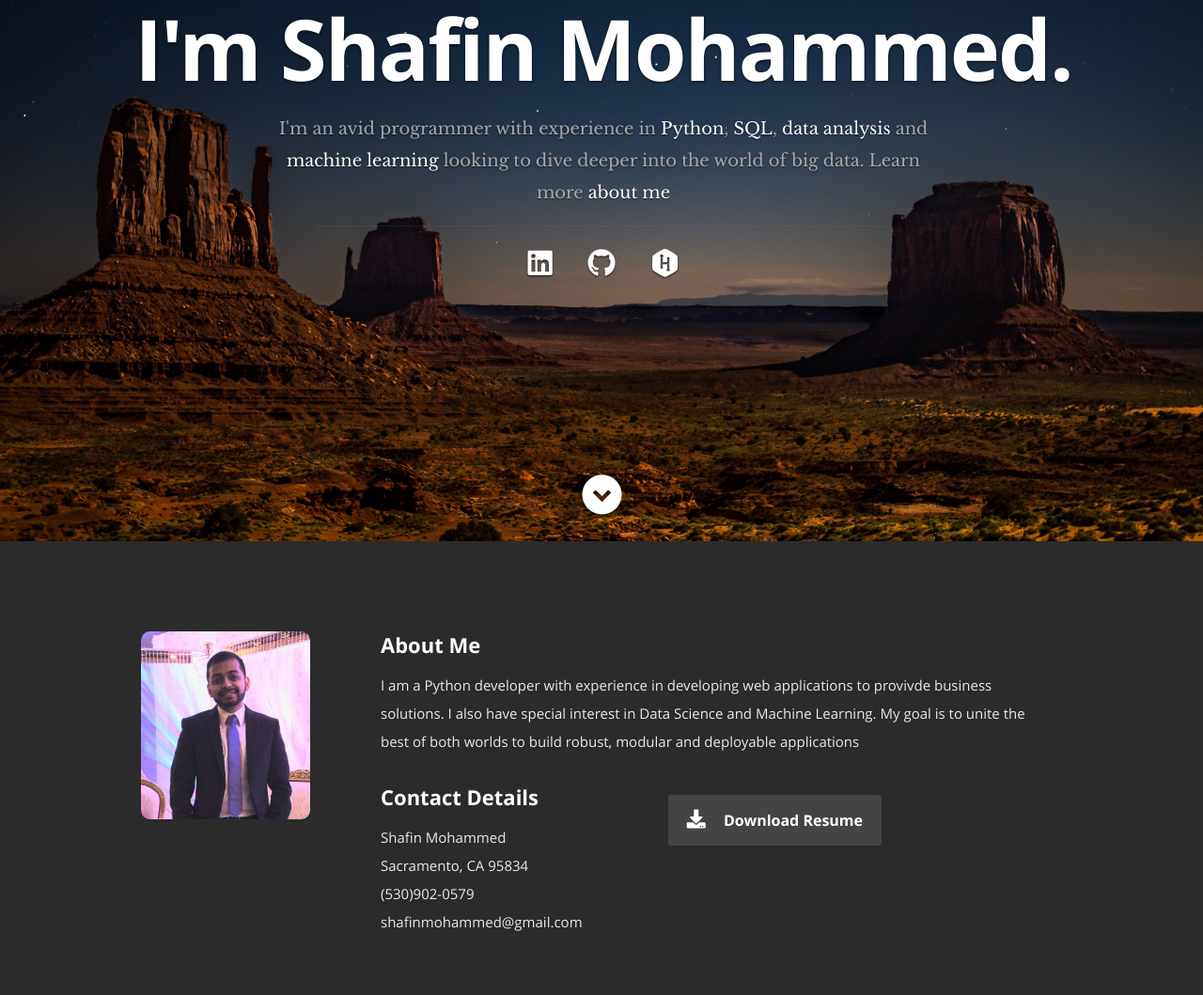
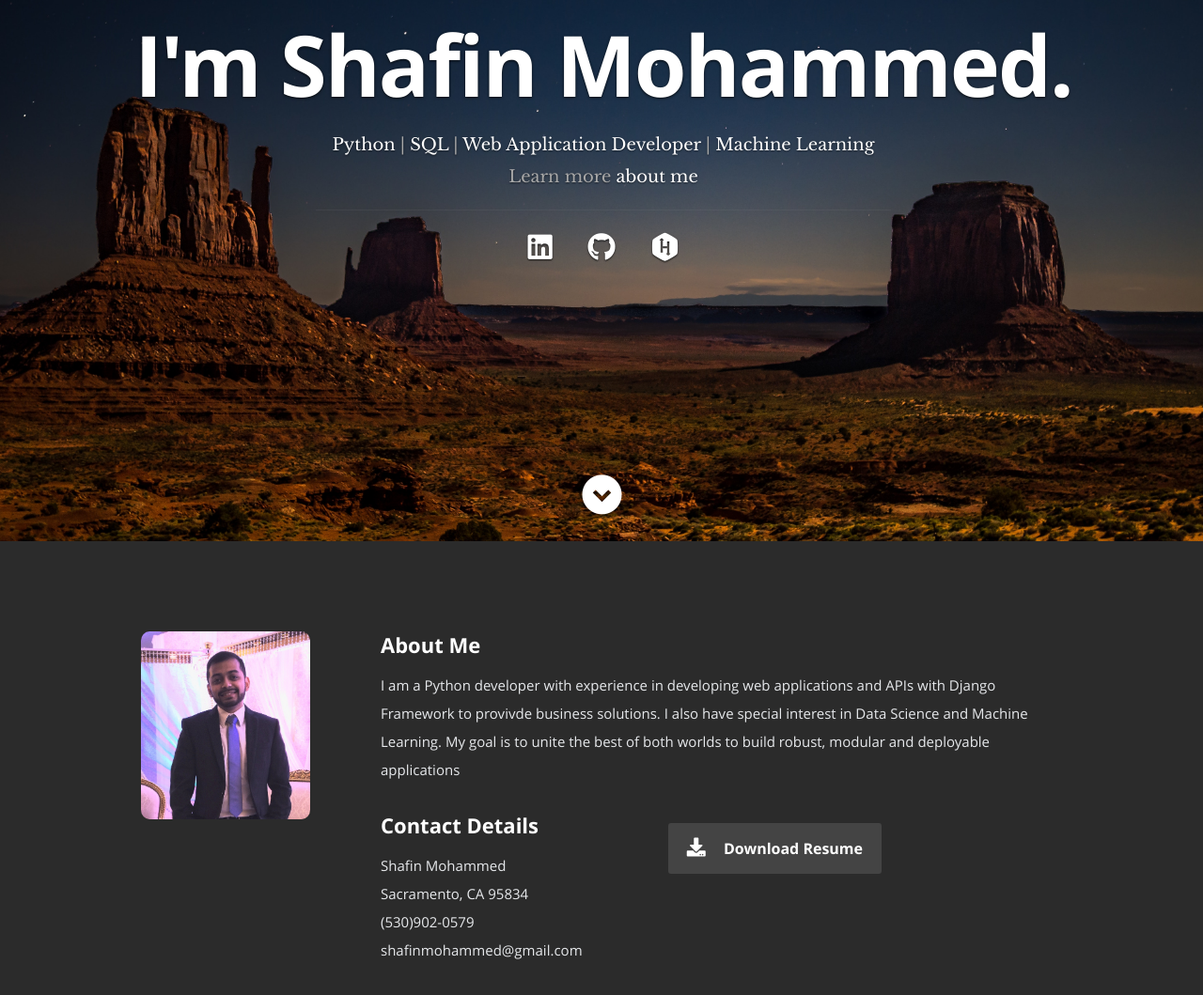
Before and after one commit to shafin071/shafinmohammed.github.io, a plain HTML site: page index.html in a window 1280 px wide. Shown: the part 224-1283 px from the top of the page at 94% size. Drawn offline with nearby package versions, Linux system fonts and the light colour scheme.

Commit message:
updated profile

```diff
--- a/index.html
+++ b/index.html
@@ -59,7 +59,7 @@
       <div class="row banner">
          <div class="banner-text">
             <h1 class="responsive-headline">I'm Shafin Mohammed.</h1>
-            <h3>I'm an avid programmer with experience in <span>Python</span>, <span>SQL</span>, <span>data analysis</span> and <span>machine learning</span> looking to dive deeper into the world of big data.
+            <h3><span>Python</span> | <span>SQL</span> | <span>Web Application Developer</span> | <span>Machine Learning</span> <br>
                Learn more <a class="smoothscroll" href="#about">about me</a></h3>
             <hr />
             <ul class="social">
@@ -93,7 +93,7 @@
 
             <h2>About Me</h2>
 
-            <p>I am a Python developer with experience in developing web applications to provivde business solutions.
+            <p>I am a Python developer with experience in developing web applications and APIs with Django Framework to provivde business solutions.
                I also have special interest in Data Science and Machine Learning. My goal is to unite the best of both worlds
                to build robust, modular and deployable applications
             </p>
```
